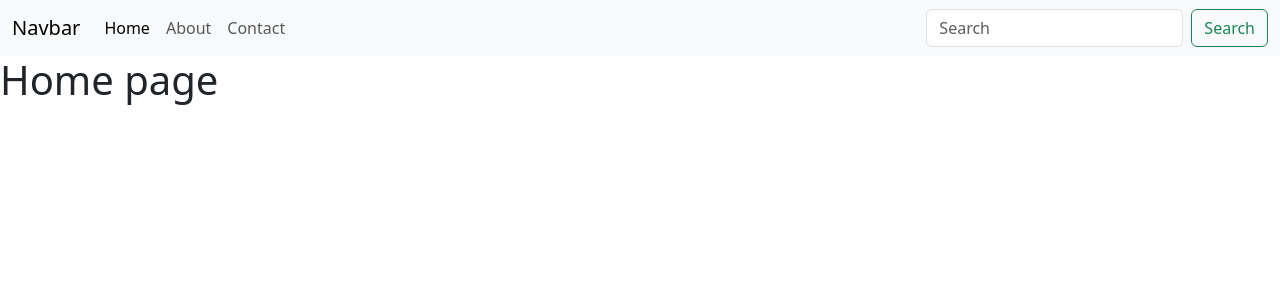
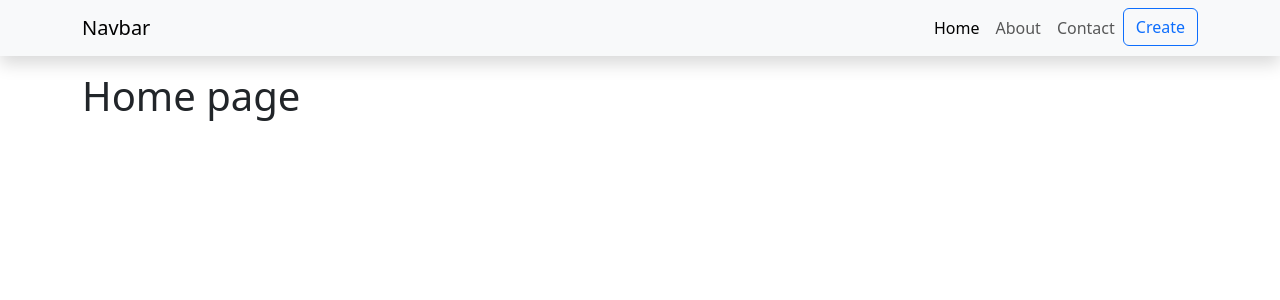
Before and after one commit to InvestUz/nuxt-crud, a Nuxt app: page / in a window 1280 px wide. Shown: the top 300 px of the page. Built offline with nearby package versions, Linux system fonts and the light colour scheme.

Commit message:
upgrading links

```diff
--- a/components/TheHeader.vue
+++ b/components/TheHeader.vue
@@ -1,7 +1,7 @@
 <template>
     <div>
-        <nav class="navbar navbar-expand-lg bg-body-tertiary">
-            <div class="container-fluid">
+        <nav class="navbar navbar-expand-lg bg-body-tertiary shadow">
+            <div class="container">
                 <NuxtLink class="navbar-brand" to="/">Navbar</NuxtLink>
                 <button class="navbar-toggler" type="button" data-bs-toggle="collapse"
                     data-bs-target="#navbarSupportedContent" aria-controls="navbarSupportedContent"
@@ -9,7 +9,7 @@
                     <span class="navbar-toggler-icon"></span>
                 </button>
                 <div class="collapse navbar-collapse" id="navbarSupportedContent">
-                    <ul class="navbar-nav me-auto mb-2 mb-lg-0">
+                    <ul class="navbar-nav ms-auto mb-2 mb-lg-0">
                         <li class="nav-item">
                             <NuxtLink class="nav-link active" aria-current="page" to="/">Home</NuxtLink>
                         </li>
@@ -19,12 +19,12 @@
                         <li class="nav-item">
                             <NuxtLink class="nav-link" to="/contact">Contact</NuxtLink>
                         </li>
+                        <li class="nav-item">
+                            <NuxtLink class="btn btn-outline-primary" to="/product/create">Create</NuxtLink>
+                        </li>
 
                     </ul>
-                    <form class="d-flex" role="search">
-                        <input class="form-control me-2" type="search" placeholder="Search" aria-label="Search">
-                        <button class="btn btn-outline-success" type="submit">Search</button>
-                    </form>
+
                 </div>
             </div>
         </nav>
--- a/pages/about.vue
+++ b/pages/about.vue
@@ -1,5 +1,5 @@
 <template>
-    <div>
+    <div class="container pt-3">
         <h1>About page</h1>
     </div>
 </template>
--- a/pages/contact.vue
+++ b/pages/contact.vue
@@ -1,5 +1,5 @@
 <template>
-    <div>
+    <div class="container pt-3">
         <h1>Contact</h1>
     </div>
 </template>
--- a/pages/index.vue
+++ b/pages/index.vue
@@ -1,5 +1,5 @@
 <template>
-    <div>
+    <div class="container pt-3">
         <h1>Home page</h1>
     </div>
 </template>
--- /dev/null
+++ b/pages/product/create.vue
@@ -0,0 +1,42 @@
+<template>
+    <div class="mt-5 container">
+        <h1>Create page</h1>
+        <div class="card">
+            <div class="card-header">
+                <h4>Add product
+                    <NuxtLink to="/" class="btn btn-danger">Back</NuxtLink>
+                </h4>
+            </div>
+            <div class="card-body">
+                <form>
+                    <div class="mb-3">
+                        <label for="name">Name</label>
+                        <input type="text" class="form-control" required>
+                    </div>
+                    <div class="mb-3">
+                        <label for="color">Color</label>
+                        <input type="text" class="form-control" required>
+                    </div>
+                    <div class="mb-3">
+                        <label for="email">Email</label>
+                        <input type="email" class="form-control" required>
+                    </div>
+                    <div class="mb-3">
+                        <label for="phone">Phone</label>
+                        <input type="text" class="form-control" required>
+                    </div>
+                    <div class="mb-3">
+                        <button class="btn btn-primary">Save</button>
+                    </div>
+                </form>
+            </div>
+        </div>
+    </div>
+</template>
+
+<script>
+export default{
+    name: 'productCreate'
+}
+
+</script>
```
Also changed, not shown: components/TheFooter.vue (+0 -8 lines).
